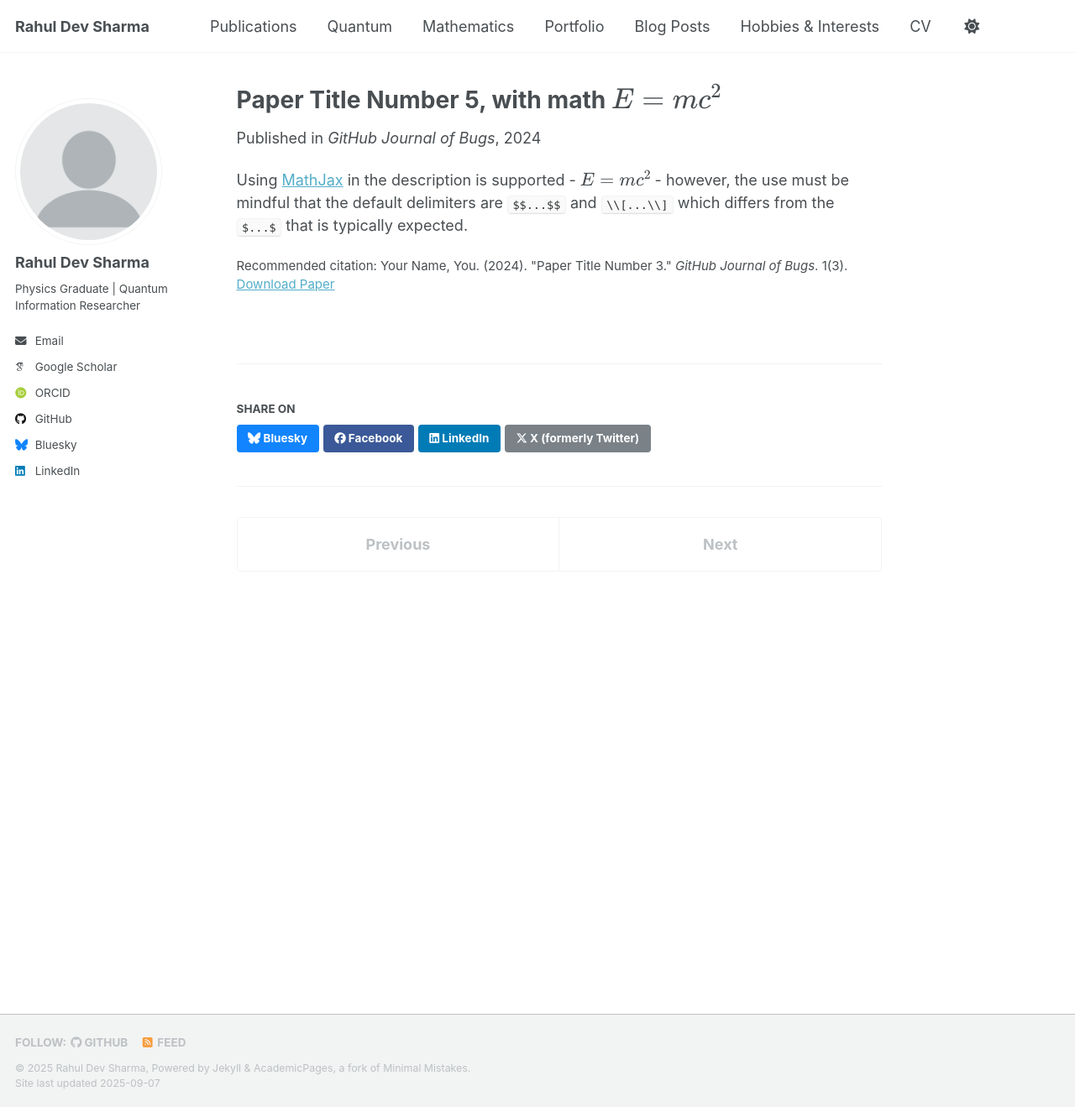
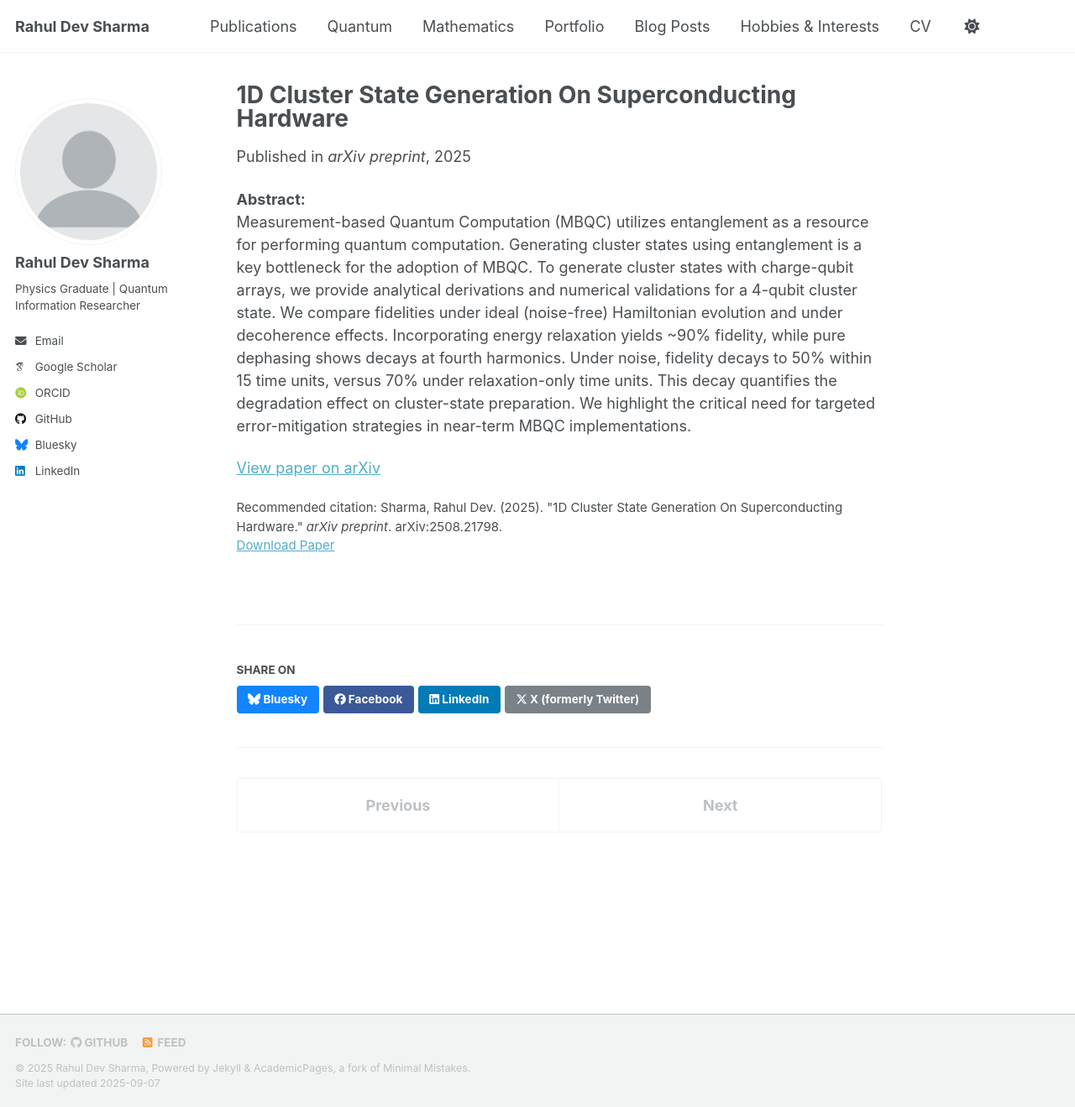
Before and after one commit to rahulsust/rahulsust.github.io, a Jekyll site: the page built from _publications/2025-06-08-paper-title-number-5.md, in a window 1280 px wide and 1319 px high. Shown: the whole window at 84% size. Built offline with Jekyll 4.4.1, drawn with Linux system fonts in a browser that asks for light colours; some web fonts are replaced; a script that is not in the unit is left out.

Commit message:
Update 2025-06-08-paper-title-number-5.md

```diff
--- a/_publications/2025-06-08-paper-title-number-5.md
+++ b/_publications/2025-06-08-paper-title-number-5.md
@@ -1,13 +1,15 @@
 ---
-title: "Paper Title Number 5, with math $$E=mc^2$$"
+title: "1D Cluster State Generation On Superconducting Hardware"
 collection: publications
-category: conferences
-permalink: /publication/2024-02-17-paper-title-number-4
-excerpt: 'This paper is about a famous math equation, $$E=mc^2$$'
-date: 2024-02-17
-venue: 'GitHub Journal of Bugs'
-paperurl: 'http://academicpages.github.io/files/paper3.pdf'
-citation: 'Your Name, You. (2024). &quot;Paper Title Number 3.&quot; <i>GitHub Journal of Bugs</i>. 1(3).'
+permalink: /publication/2025-08-25-1d-cluster-state-generation
+excerpt: 'Generating cluster states on superconducting qubits is crucial for measurement-based quantum computation (MBQC). This work presents analytical and numerical results for 4-qubit cluster state generation, including fidelity analysis under noise.'
+date: 2025-08-25
+venue: 'arXiv preprint'
+paperurl: 'https://arxiv.org/abs/2508.21798'
+citation: 'Sharma, Rahul Dev. (2025). "1D Cluster State Generation On Superconducting Hardware." <i>arXiv preprint</i>. arXiv:2508.21798.'
 ---
 
-Using [MathJax](https://www.mathjax.org/) in the description is supported - $$E=mc^2$$ - however, the use must be mindful that the default delimiters are `$$...$$` and `\\[...\\]` which differs from the `$...$` that is typically expected.
+**Abstract:**
+Measurement-based Quantum Computation (MBQC) utilizes entanglement as a resource for performing quantum computation. Generating cluster states using entanglement is a key bottleneck for the adoption of MBQC. To generate cluster states with charge-qubit arrays, we provide analytical derivations and numerical validations for a 4-qubit cluster state. We compare fidelities under ideal (noise-free) Hamiltonian evolution and under decoherence effects. Incorporating energy relaxation yields ~90% fidelity, while pure dephasing shows decays at fourth harmonics. Under noise, fidelity decays to 50% within 15 time units, versus 70% under relaxation-only time units. This decay quantifies the degradation effect on cluster-state preparation. We highlight the critical need for targeted error-mitigation strategies in near-term MBQC implementations.
+
+[View paper on arXiv](https://arxiv.org/abs/2508.21798)
```
